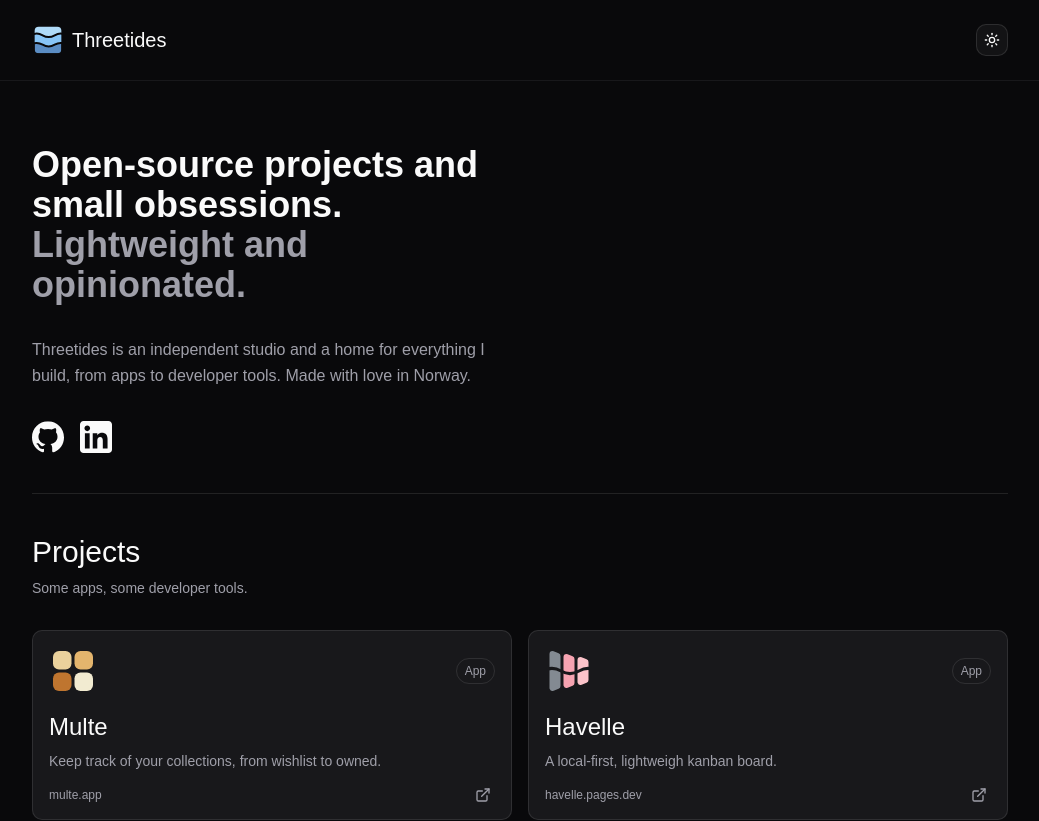
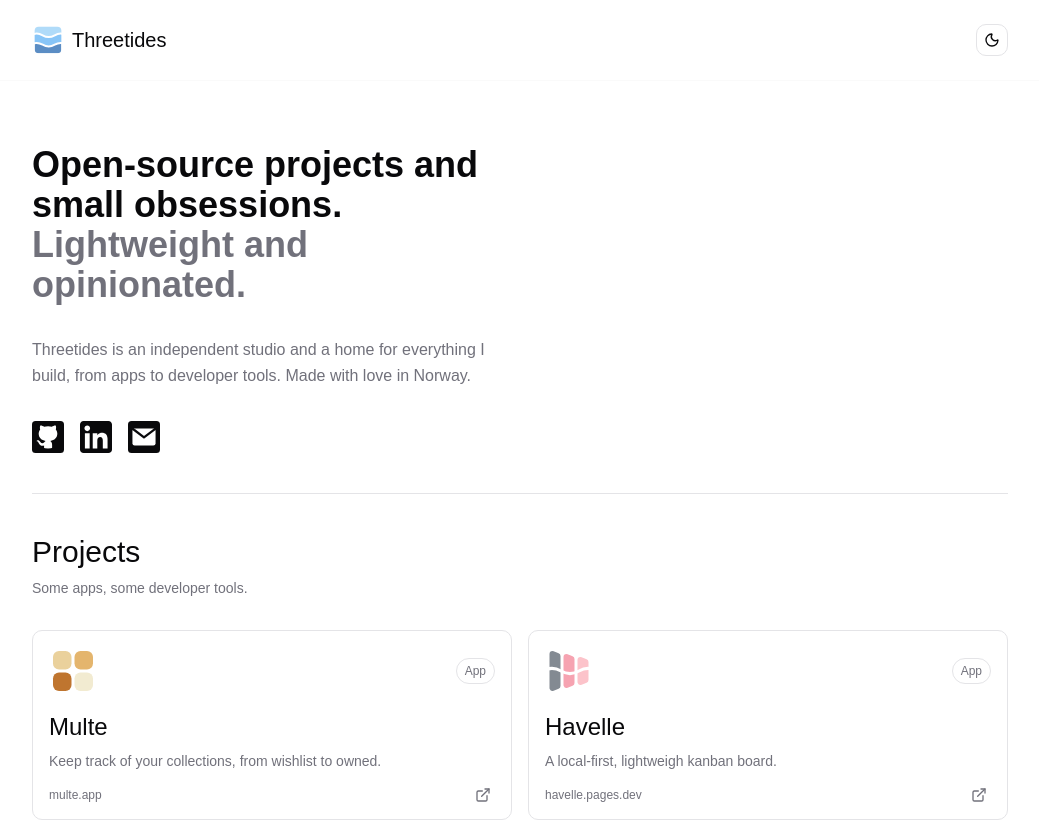
Before and after one commit to threetides/threetides, a React (Vite) app: page / in a window 1280 px wide. Shown: the top 821 px of the page, without its empty margins (120-1159 px from the left). Built offline with nearby package versions, Linux system fonts and the light colour scheme.

Commit message:
Rewrote dark/light mode and updated to use svg react components

```diff
--- a/src/App.tsx
+++ b/src/App.tsx
@@ -11,16 +11,16 @@ import { Tideauth } from "@/assets/Tideauth"
 import { Gonet } from "@/assets/Gonet"
 import { Linkedin } from "@/assets/Linkedin"
 import { Github } from "@/assets/Github"
+import { Mail } from "@/assets/Mail"
 
 export const App: FC = () => {
   const darkMode = useAtomValue(darkModeAtom)
 
   useEffect(() => {
-    const html = document.querySelector("html")
-    if (darkMode) {
-      html?.classList.add("dark")
+    if (darkMode === null) {
+      delete document.documentElement.dataset.theme
     } else {
-      html?.classList.remove("dark")
+      document.documentElement.dataset.theme = darkMode ? "dark" : "light"
     }
   }, [darkMode])
 
@@ -44,6 +44,9 @@ export const App: FC = () => {
               </a>
               <a href="https://www.linkedin.com/in/jonas-lillebø-haugen-6a442222a" target="_blank">
                 <Linkedin aria-label="linkedin icon link" className="h-8 w-8 text-foreground" />
+              </a>
+              <a href="mailto:hello@threetides.dev">
+                <Mail aria-label="mail icon link" className="h-8 w-8 text-foreground" />
               </a>
             </div>
           </div>
--- a/src/assets/Github.tsx
+++ b/src/assets/Github.tsx
@@ -2,25 +2,20 @@ import type { FC, SVGProps } from "react"
 
 export const Github: FC<SVGProps<SVGSVGElement>> = ({ ...props }) => {
   return (
-    <svg
-      width="98"
-      height="96"
-      viewBox="0 0 98 96"
-      fill="none"
-      xmlns="http://www.w3.org/2000/svg"
-      {...props}
-    >
-      <g clip-path="url(#clip0_730_27126)">
-        <path
-          d="M41.4395 69.3848C28.8066 67.8535 19.9062 58.7617 19.9062 46.9902C19.9062 42.2051 21.6289 37.0371 24.5 33.5918C23.2559 30.4336 23.4473 23.7344 24.8828 20.959C28.7109 20.4805 33.8789 22.4902 36.9414 25.2656C40.5781 24.1172 44.4062 23.543 49.0957 23.543C53.7852 23.543 57.6133 24.1172 61.0586 25.1699C64.0254 22.4902 69.2891 20.4805 73.1172 20.959C74.457 23.543 74.6484 30.2422 73.4043 33.4961C76.4668 37.1328 78.0937 42.0137 78.0937 46.9902C78.0937 58.7617 69.1934 67.6621 56.3691 69.2891C59.623 71.3945 61.8242 75.9883 61.8242 81.252L61.8242 91.2051C61.8242 94.0762 64.2168 95.7031 67.0879 94.5547C84.4102 87.9512 98 70.6289 98 49.1914C98 22.1074 75.9883 6.69539e-07 48.9043 4.309e-07C21.8203 1.92261e-07 -1.9479e-07 22.1074 -4.3343e-07 49.1914C-6.20631e-07 70.4375 13.4941 88.0469 31.6777 94.6504C34.2617 95.6074 36.75 93.8848 36.75 91.3008L36.75 83.6445C35.4102 84.2188 33.6875 84.6016 32.1562 84.6016C25.8398 84.6016 22.1074 81.1563 19.4277 74.7441C18.375 72.1602 17.2266 70.6289 15.0254 70.3418C13.877 70.2461 13.4941 69.7676 13.4941 69.1934C13.4941 68.0449 15.4082 67.1836 17.3223 67.1836C20.0977 67.1836 22.4902 68.9063 24.9785 72.4473C26.8926 75.2227 28.9023 76.4668 31.2949 76.4668C33.6875 76.4668 35.2187 75.6055 37.4199 73.4043C39.0469 71.7773 40.291 70.3418 41.4395 69.3848Z"
-          fill="currentcolor"
-        />
-      </g>
+    <svg height="72" viewBox="0 0 72 72" width="72" xmlns="http://www.w3.org/2000/svg" {...props}>
       <defs>
-        <clipPath id="clip0_730_27126">
-          <rect width="98" height="96" fill="none" />
-        </clipPath>
+        <mask id="github-octocat" maskUnits="userSpaceOnUse" x="0" y="0" width="72" height="72">
+          <rect width="72" height="72" fill="#fff" />
+          <g transform="translate(0.72 -5) scale(0.72)">
+            <circle cx="49" cy="48" r="45" fill="#000" />
+            <path
+              d="M41.4395 69.3848C28.8066 67.8535 19.9062 58.7617 19.9062 46.9902C19.9062 42.2051 21.6289 37.0371 24.5 33.5918C23.2559 30.4336 23.4473 23.7344 24.8828 20.959C28.7109 20.4805 33.8789 22.4902 36.9414 25.2656C40.5781 24.1172 44.4062 23.543 49.0957 23.543C53.7852 23.543 57.6133 24.1172 61.0586 25.1699C64.0254 22.4902 69.2891 20.4805 73.1172 20.959C74.457 23.543 74.6484 30.2422 73.4043 33.4961C76.4668 37.1328 78.0937 42.0137 78.0937 46.9902C78.0937 58.7617 69.1934 67.6621 56.3691 69.2891C59.623 71.3945 61.8242 75.9883 61.8242 81.252L61.8242 91.2051C61.8242 94.0762 64.2168 95.7031 67.0879 94.5547C84.4102 87.9512 98 70.6289 98 49.1914C98 22.1074 75.9883 6.69539e-07 48.9043 4.309e-07C21.8203 1.92261e-07 -1.9479e-07 22.1074 -4.3343e-07 49.1914C-6.20631e-07 70.4375 13.4941 88.0469 31.6777 94.6504C34.2617 95.6074 36.75 93.8848 36.75 91.3008L36.75 83.6445C35.4102 84.2188 33.6875 84.6016 32.1562 84.6016C25.8398 84.6016 22.1074 81.1563 19.4277 74.7441C18.375 72.1602 17.2266 70.6289 15.0254 70.3418C13.877 70.2461 13.4941 69.7676 13.4941 69.1934C13.4941 68.0449 15.4082 67.1836 17.3223 67.1836C20.0977 67.1836 22.4902 68.9063 24.9785 72.4473C26.8926 75.2227 28.9023 76.4668 31.2949 76.4668C33.6875 76.4668 35.2187 75.6055 37.4199 73.4043C39.0469 71.7773 40.291 70.3418 41.4395 69.3848Z"
+              fill="#fff"
+            />
+          </g>
+        </mask>
       </defs>
+      <rect width="72" height="72" rx="8" fill="currentcolor" mask="url(#github-octocat)" />
     </svg>
   )
 }
--- a/src/assets/Havelle.tsx
+++ b/src/assets/Havelle.tsx
@@ -10,11 +10,11 @@ export const Havelle: FC<SVGProps<SVGSVGElement>> = ({ ...props }) => {
             d="M-2 24 C4 20.5 10 20.5 16 24 S28 27.5 34 24 S46 20.5 52 24"
             fill="none"
             stroke="#000"
-            stroke-width="3"
+            strokeWidth="3"
           />
         </mask>
       </defs>
-      <g mask="url(#havelle-wave)" stroke-width="6" stroke-linejoin="round">
+      <g mask="url(#havelle-wave)" strokeWidth="6" strokeLinejoin="round">
         <polygon points="7.5,7 12.5,9 12.5,39 7.5,41" fill="#838A92" stroke="#838A92" />
         <polygon points="21.5,10 26.5,12 26.5,36 21.5,38" fill="#F6A3B1" stroke="#F6A3B1" />
         <polygon points="35.5,13 40.5,15 40.5,33 35.5,35" fill="#FCC3CA" stroke="#FCC3CA" />
--- a/src/assets/Linkedin.tsx
+++ b/src/assets/Linkedin.tsx
@@ -5,7 +5,7 @@ export const Linkedin: FC<SVGProps<SVGSVGElement>> = ({ ...props }) => {
     <svg height="72" viewBox="0 0 72 72" width="72" xmlns="http://www.w3.org/2000/svg" {...props}>
       <path
         fill="currentcolor"
-        fill-rule="evenodd"
+        fillRule="evenodd"
         d="M8,72 L64,72 C68.418278,72 72,68.418278 72,64 L72,8 C72,3.581722 68.418278,0 64,0 L8,0 C3.581722,0 0,3.581722 0,8 L0,64 C0,68.418278 3.581722,72 8,72 Z
        M62,62 L51.315625,62 L51.315625,43.8021149 C51.315625,38.8127542 49.4197917,36.0245323 45.4707031,36.0245323 C41.1746094,36.0245323 38.9300781,38.9261103 38.9300781,43.8021149 L38.9300781,62 L28.6333333,62 L28.6333333,27.3333333 L38.9300781,27.3333333 L38.9300781,32.0029283 C38.9300781,32.0029283 42.0260417,26.2742151 49.3825521,26.2742151 C56.7356771,26.2742151 62,30.7644705 62,40.051212 L62,62 Z
        M16.349349,22.7940133 C12.8420573,22.7940133 10,19.9296567 10,16.3970067 C10,12.8643566 12.8420573,10 16.349349,10 C19.8566406,10 22.6970052,12.8643566 22.6970052,16.3970067 C22.6970052,19.9296567 19.8566406,22.7940133 16.349349,22.7940133 Z
--- /dev/null
+++ b/src/assets/Mail.tsx
@@ -0,0 +1,22 @@
+import type { FC, SVGProps } from "react"
+
+export const Mail: FC<SVGProps<SVGSVGElement>> = ({ ...props }) => {
+  return (
+    <svg height="72" viewBox="0 0 72 72" width="72" xmlns="http://www.w3.org/2000/svg" {...props}>
+      <defs>
+        <mask id="mail-envelope" maskUnits="userSpaceOnUse" x="0" y="0" width="72" height="72">
+          <rect width="72" height="72" fill="#fff" />
+          <rect x="10" y="17" width="52" height="38" rx="5" fill="#000" />
+          <path
+            d="M4 12.4 L36 37 L68 12.4"
+            fill="none"
+            stroke="#fff"
+            strokeWidth="5"
+            strokeLinejoin="round"
+          />
+        </mask>
+      </defs>
+      <rect width="72" height="72" rx="8" fill="currentcolor" mask="url(#mail-envelope)" />
+    </svg>
+  )
+}
--- a/src/assets/Threetides.tsx
+++ b/src/assets/Threetides.tsx
@@ -9,13 +9,13 @@ export const Threetides: FC<SVGProps<SVGSVGElement>> = ({ ...props }) => {
         </clipPath>
         <mask id="threetides-waves" maskUnits="userSpaceOnUse" x="0" y="0" width="48" height="48">
           <rect width="48" height="48" fill="#fff" />
-          <g fill="none" stroke="#000" stroke-width="3">
+          <g fill="none" stroke="#000" strokeWidth="3">
             <path d="M-2 17 C4 13.5 10 13.5 16 17 S28 20.5 34 17 S46 13.5 52 17" />
             <path d="M-2 31 C4 27.5 10 27.5 16 31 S28 34.5 34 31 S46 27.5 52 31" />
           </g>
         </mask>
       </defs>
-      <g clip-path="url(#threetides-shape)" mask="url(#threetides-waves)">
+      <g clipPath="url(#threetides-shape)" mask="url(#threetides-waves)">
         <rect x="4" y="4" width="40" height="40" fill="#5B8DC4" />
         <path
           d="M-2 31 C4 27.5 10 27.5 16 31 S28 34.5 34 31 S46 27.5 52 31 V-2 H-2 Z"
--- a/src/assets/Tideauth.tsx
+++ b/src/assets/Tideauth.tsx
@@ -3,7 +3,7 @@ import type { FC, SVGProps } from "react"
 export const Tideauth: FC<SVGProps<SVGSVGElement>> = ({ ...props }) => {
   return (
     <svg xmlns="http://www.w3.org/2000/svg" viewBox="0 0 48 48" width="48" height="48" {...props}>
-      <path d="M12 22 V18 A12 12 0 0 1 36 18 V22" fill="none" stroke="#D1ADEC" stroke-width="4" />
+      <path d="M12 22 V18 A12 12 0 0 1 36 18 V22" fill="none" stroke="#D1ADEC" strokeWidth="4" />
       <rect x="4" y="20" width="40" height="24" rx="6" fill="#A275B0" />
       <rect x="12" y="26.5" width="24" height="4" rx="2" fill="#EFE7FC" />
       <rect x="16" y="33.5" width="16" height="4" rx="2" fill="#EFE7FC" />
--- a/src/features/navigation/Navbar.tsx
+++ b/src/features/navigation/Navbar.tsx
@@ -15,8 +15,15 @@ export const Navbar: FC = () => {
           <Threetides className="h-8 w-8" />
           <span className="text-xl">Threetides</span>
         </div>
-        <Button variant="outline" size="icon" onClick={() => setDarkMode(!darkMode)}>
-          {darkMode ? <Sun /> : <Moon />}
+        <Button
+          variant="outline"
+          size="icon"
+          onClick={() =>
+            setDarkMode(!(darkMode ?? matchMedia("(prefers-color-scheme: dark)").matches))
+          }
+        >
+          <Sun className="hidden dark:block" />
+          <Moon className="dark:hidden" />
         </Button>
       </div>
     </nav>
--- a/src/index.css
+++ b/src/index.css
@@ -3,7 +3,16 @@
 @import "shadcn/tailwind.css";
 @import "@fontsource-variable/figtree";
 
-@custom-variant dark (&:is(.dark *));
+@custom-variant dark {
+  &:where([data-theme="dark"], [data-theme="dark"] *) {
+    @slot;
+  }
+  @media (prefers-color-scheme: dark) {
+    &:where(:root:not([data-theme]), :root:not([data-theme]) *) {
+      @slot;
+    }
+  }
+}
 
 @theme inline {
   --font-heading: var(--font-sans);
@@ -49,73 +58,45 @@
 }
 
 :root {
-  --background: oklch(1 0 0);
-  --foreground: oklch(0.141 0.005 285.823);
-  --card: oklch(1 0 0);
-  --card-foreground: oklch(0.141 0.005 285.823);
-  --popover: oklch(1 0 0);
-  --popover-foreground: oklch(0.141 0.005 285.823);
-  --primary: oklch(0.5 0.134 242.749);
+  color-scheme: light dark; /* follow the OS by default */
+
+  --background: light-dark(oklch(1 0 0), oklch(0.141 0.005 285.823));
+  --foreground: light-dark(oklch(0.141 0.005 285.823), oklch(0.985 0 0));
+  --card: light-dark(oklch(1 0 0), oklch(0.21 0.006 285.885));
+  --card-foreground: light-dark(oklch(0.141 0.005 285.823), oklch(0.985 0 0));
+  --popover: light-dark(oklch(1 0 0), oklch(0.21 0.006 285.885));
+  --popover-foreground: light-dark(oklch(0.141 0.005 285.823), oklch(0.985 0 0));
+  --primary: light-dark(oklch(0.5 0.134 242.749), oklch(0.443 0.11 240.79));
   --primary-foreground: oklch(0.977 0.013 236.62);
-  --secondary: oklch(0.967 0.001 286.375);
-  --secondary-foreground: oklch(0.21 0.006 285.885);
-  --muted: oklch(0.967 0.001 286.375);
-  --muted-foreground: oklch(0.552 0.016 285.938);
-  --accent: oklch(0.967 0.001 286.375);
-  --accent-foreground: oklch(0.21 0.006 285.885);
-  --destructive: oklch(0.577 0.245 27.325);
-  --border: oklch(0.92 0.004 286.32);
-  --input: oklch(0.92 0.004 286.32);
-  --ring: oklch(0.705 0.015 286.067);
+  --secondary: light-dark(oklch(0.967 0.001 286.375), oklch(0.274 0.006 286.033));
+  --secondary-foreground: light-dark(oklch(0.21 0.006 285.885), oklch(0.985 0 0));
+  --muted: light-dark(oklch(0.967 0.001 286.375), oklch(0.274 0.006 286.033));
+  --muted-foreground: light-dark(oklch(0.552 0.016 285.938), oklch(0.705 0.015 286.067));
+  --accent: light-dark(oklch(0.967 0.001 286.375), oklch(0.274 0.006 286.033));
+  --accent-foreground: light-dark(oklch(0.21 0.006 285.885), oklch(0.985 0 0));
+  --destructive: light-dark(oklch(0.577 0.245 27.325), oklch(0.704 0.191 22.216));
+  --border: light-dark(oklch(0.92 0.004 286.32), oklch(1 0 0 / 10%));
+  --input: light-dark(oklch(0.92 0.004 286.32), oklch(1 0 0 / 15%));
+  --ring: light-dark(oklch(0.705 0.015 286.067), oklch(0.552 0.016 285.938));
   --chart-1: oklch(0.94 0.026 236);
   --chart-2: oklch(0.87 0.062 240);
   --chart-3: oklch(0.8 0.095 244);
   --chart-4: oklch(0.72 0.105 248);
   --chart-5: oklch(0.63 0.1 252);
   --radius: 0.625rem;
-  --sidebar: oklch(0.985 0 0);
-  --sidebar-foreground: oklch(0.141 0.005 285.823);
-  --sidebar-primary: oklch(0.588 0.158 241.966);
-  --sidebar-primary-foreground: oklch(0.977 0.013 236.62);
-  --sidebar-accent: oklch(0.967 0.001 286.375);
-  --sidebar-accent-foreground: oklch(0.21 0.006 285.885);
-  --sidebar-border: oklch(0.92 0.004 286.32);
-  --sidebar-ring: oklch(0.705 0.015 286.067);
+  --sidebar: light-dark(oklch(0.985 0 0), oklch(0.21 0.006 285.885));
+  --sidebar-foreground: light-dark(oklch(0.141 0.005 285.823), oklch(0.985 0 0));
+  --sidebar-primary: light-dark(oklch(0.588 0.158 241.966), oklch(0.685 0.169 237.323));
+  --sidebar-primary-foreground: light-dark(oklch(0.977 0.013 236.62), oklch(0.293 0.066 243.157));
+  --sidebar-accent: light-dark(oklch(0.967 0.001 286.375), oklch(0.274 0.006 286.033));
+  --sidebar-accent-foreground: light-dark(oklch(0.21 0.006 285.885), oklch(0.985 0 0));
+  --sidebar-border: light-dark(oklch(0.92 0.004 286.32), oklch(1 0 0 / 10%));
+  --sidebar-ring: light-dark(oklch(0.705 0.015 286.067), oklch(0.552 0.016 285.938));
 }
 
-.dark {
-  --background: oklch(0.141 0.005 285.823);
-  --foreground: oklch(0.985 0 0);
-  --card: oklch(0.21 0.006 285.885);
-  --card-foreground: oklch(0.985 0 0);
-  --popover: oklch(0.21 0.006 285.885);
-  --popover-foreground: oklch(0.985 0 0);
-  --primary: oklch(0.443 0.11 240.79);
-  --primary-foreground: oklch(0.977 0.013 236.62);
-  --secondary: oklch(0.274 0.006 286.033);
-  --secondary-foreground: oklch(0.985 0 0);
-  --muted: oklch(0.274 0.006 286.033);
-  --muted-foreground: oklch(0.705 0.015 286.067);
-  --accent: oklch(0.274 0.006 286.033);
-  --accent-foreground: oklch(0.985 0 0);
-  --destructive: oklch(0.704 0.191 22.216);
-  --border: oklch(1 0 0 / 10%);
-  --input: oklch(1 0 0 / 15%);
-  --ring: oklch(0.552 0.016 285.938);
-  --chart-1: oklch(0.94 0.026 236);
-  --chart-2: oklch(0.87 0.062 240);
-  --chart-3: oklch(0.8 0.095 244);
-  --chart-4: oklch(0.72 0.105 248);
-  --chart-5: oklch(0.63 0.1 252);
-  --sidebar: oklch(0.21 0.006 285.885);
-  --sidebar-foreground: oklch(0.985 0 0);
-  --sidebar-primary: oklch(0.685 0.169 237.323);
-  --sidebar-primary-foreground: oklch(0.293 0.066 243.157);
-  --sidebar-accent: oklch(0.274 0.006 286.033);
-  --sidebar-accent-foreground: oklch(0.985 0 0);
-  --sidebar-border: oklch(1 0 0 / 10%);
-  --sidebar-ring: oklch(0.552 0.016 285.938);
-}
+:root { color-scheme: light dark; }
+:root[data-theme="light"] { color-scheme: light; }
+:root[data-theme="dark"]  { color-scheme: dark; }
 
 @layer base {
   * {
--- a/src/store/state.ts
+++ b/src/store/state.ts
@@ -1,5 +1,5 @@
 import { atomWithStorage } from "jotai/utils"
 
-export const darkModeAtom = atomWithStorage<boolean>("darkMode", true, undefined, {
+export const darkModeAtom = atomWithStorage<boolean | null>("darkMode", null, undefined, {
   getOnInit: true
 })
```
Also changed, not shown: index.html (+4 -5 lines), 1 other file (tests, documents, lock files or other folders).
